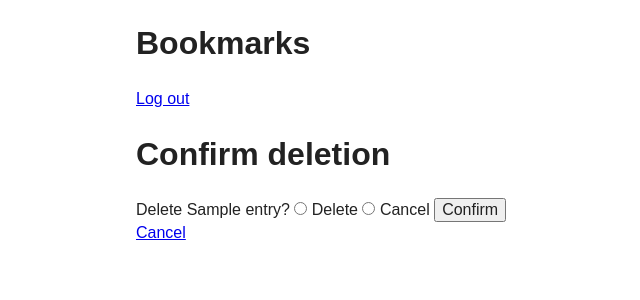
After one commit to whostolemyhat/bookmarks, a Flask app: template templates/delete_form.html in a window 1280 px wide. The commit adds this page. Shown: the top 300 px of the page, without its empty margins (14-654 px from the left). Run offline with Flask 2, Linux system fonts and the light colour scheme; the visitor is signed in with stand-in values (Sample User, id 1); the template is opened without the code that fills it: most values are stand-ins (such as "Sample title", 1, 10 or a date in 2020); some libraries are stand-ins or nearby versions.

Commit message:
Added delete option

```diff
--- a/app.py
+++ b/app.py
@@ -69,10 +69,42 @@ def edit_bookmark():
 def save_edit():
     if not session.get('logged_in'):
         abort(401)
-    g.db.execute('UPDATE bookmarks SET title=?, link=?, note=? WHERE id=?', [request.form['title'], request.form['link'], request.form['note'], request.form['id']])
-    g.db.commit()
-    flash('Updated bookmark')
+    if request.form['id'].isdigit():
+        g.db.execute('UPDATE bookmarks SET title=?, link=?, note=? WHERE id=?', [request.form['title'], request.form['link'], request.form['note'], request.form['id']])
+        g.db.commit()
+        flash('Updated bookmark')
+        return redirect(url_for('show_entries'))
+    else:
+        flash("Error: can't save update")
+
+
+@app.route('/delete')
+def delete_bookmark():
+    if not session.get('logged_in'):
+        abort(401)
+    bookmark_id = request.args.get('id')
+    if bookmark_id.isdigit():
+        cur = g.db.execute('SELECT title, link, note, id FROM bookmarks WHERE id=?', bookmark_id)
+        bookmark = [dict(title=row[0], link=row[1], note=row[2], id=row[3]) for row in cur.fetchall()]
+        return render_template('delete_form.html', bookmark=bookmark)
+    else:
+        flash("Error: can't find bookmark in database")
+        return redirect(url_for('show_entries'))
+
+
+@app.route('/confirm_delete', methods=['POST'])
+def confirm_delete():
+    if not session.get('logged_in'):
+        abort(401)
+    if request.form['delete'] == 'delete':
+        if request.form['id'].isdigit():
+            g.db.execute('DELETE FROM bookmarks WHERE id=?', request.form['id'])
+            g.db.commit()
+            flash('Deleted bookmark')
+        else:
+            flash("Error: can't save update")
     return redirect(url_for('show_entries'))
+
 
 
 @app.route('/login', methods=['GET', 'POST'])
--- /dev/null
+++ b/templates/delete_form.html
@@ -0,0 +1,22 @@
+{% extends "layout.html" %}
+{% block body %}
+
+    {% if session.logged_in %}
+        {% for entry in bookmark %}
+        <h1>Confirm deletion</h1>
+
+            <form action="{{ url_for('confirm_delete') }}" method="post" class="delete">
+                <label for="delete">Delete {{ entry.title }}?</label>
+                <input type="radio" name="delete" value="delete"> Delete
+                <input type="radio" name="delete" value="cancel"> Cancel
+
+                <input type="hidden" name="id" value="{{ entry.id }}">
+
+                <input type="submit" value="Confirm" />
+            </form>
+
+            <a href="{{ url_for('show_entries') }}">Cancel</a>
+        {% endfor %}
+    {% endif %}
+
+{% endblock %}
--- a/templates/show_links.html
+++ b/templates/show_links.html
@@ -21,6 +21,7 @@
             <li>
                 <a href="{{ bookmark.link }}" class="title">{{ bookmark.title }}</a>
                 <a href="{{ url_for('edit_bookmark', id=bookmark.id) }}" class="edit-bookmark">Edit</a>
+                <a href="{{ url_for('delete_bookmark', id=bookmark.id) }}" class="edit-bookmark">Delete</a>
                 <p>{{ bookmark.note }}</p>
             </li>
         {% else %}
```
Also changed, not shown: bookmarks.db.
